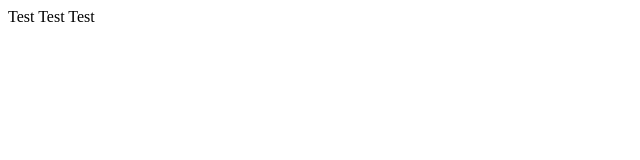
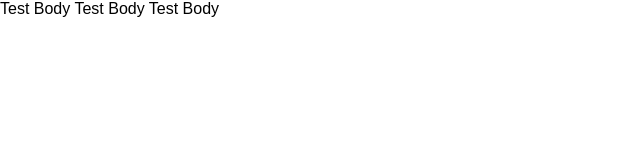
Before and after one commit to devacct101/super-octo-potato, a plain HTML site: page index.html in a window 1280 px wide. Shown: the whole page, without its empty margins (0-640 px from the left). Drawn offline with nearby package versions, Linux system fonts and the light colour scheme.

Commit message:
commit 20240525 add basic stylesheet from link

```diff
--- a/index.html
+++ b/index.html
@@ -1,10 +1,17 @@
 <html lang="en">
+
+    <link rel="stylesheet" href="https://cdn.jsdelivr.net/npm/purecss@3.0.0/build/base-min.css">
+
 <head>
     <meta charset="UTF-8">
     <meta name="viewport" content="width=device-width, initial-scale=1.0">
     <title>Document</title>
 </head>
 <body>
-    Test Test Test
+    Test Body
+
+    Test Body
+
+    Test Body
 </body>
 </html>
```
